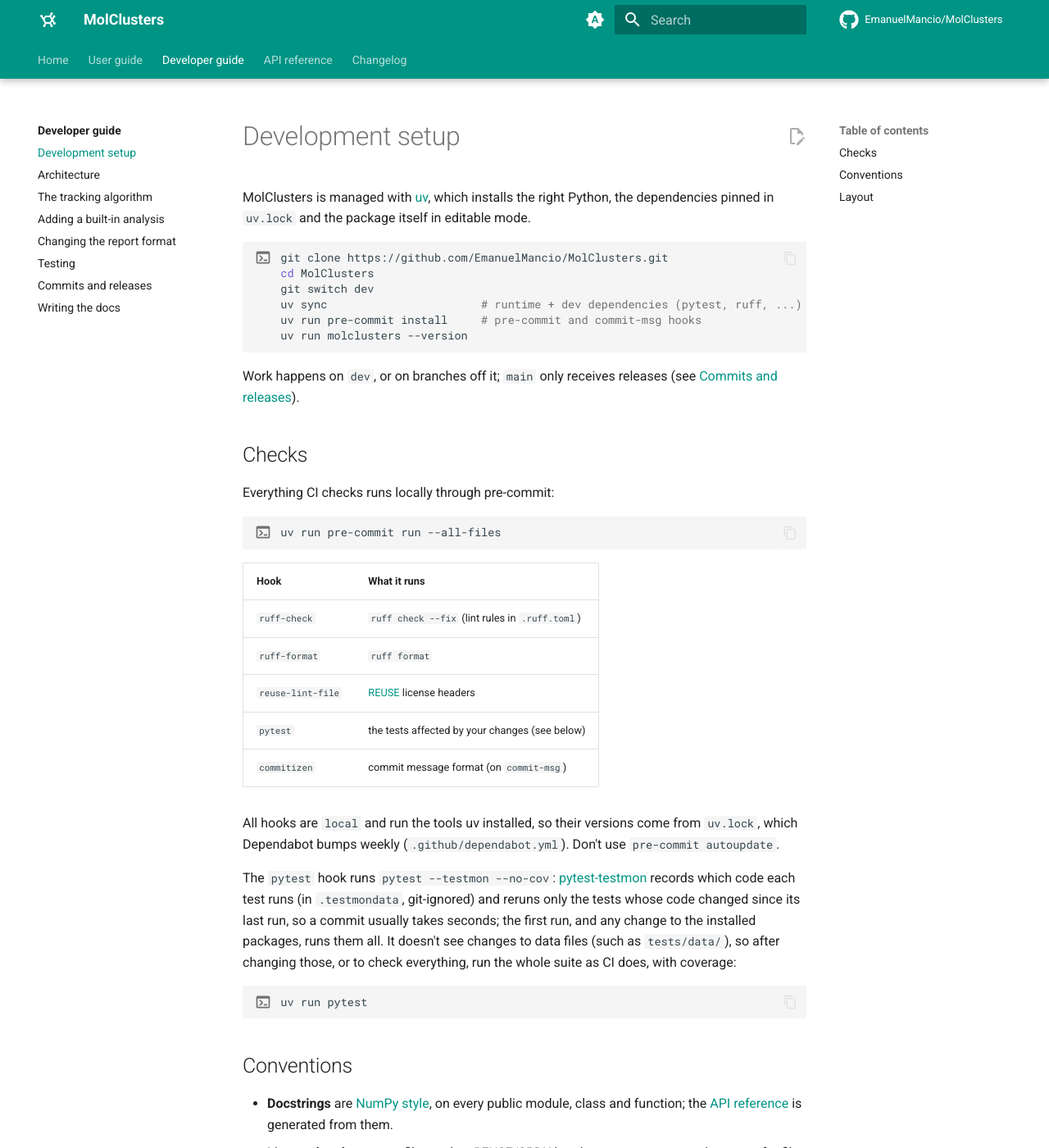
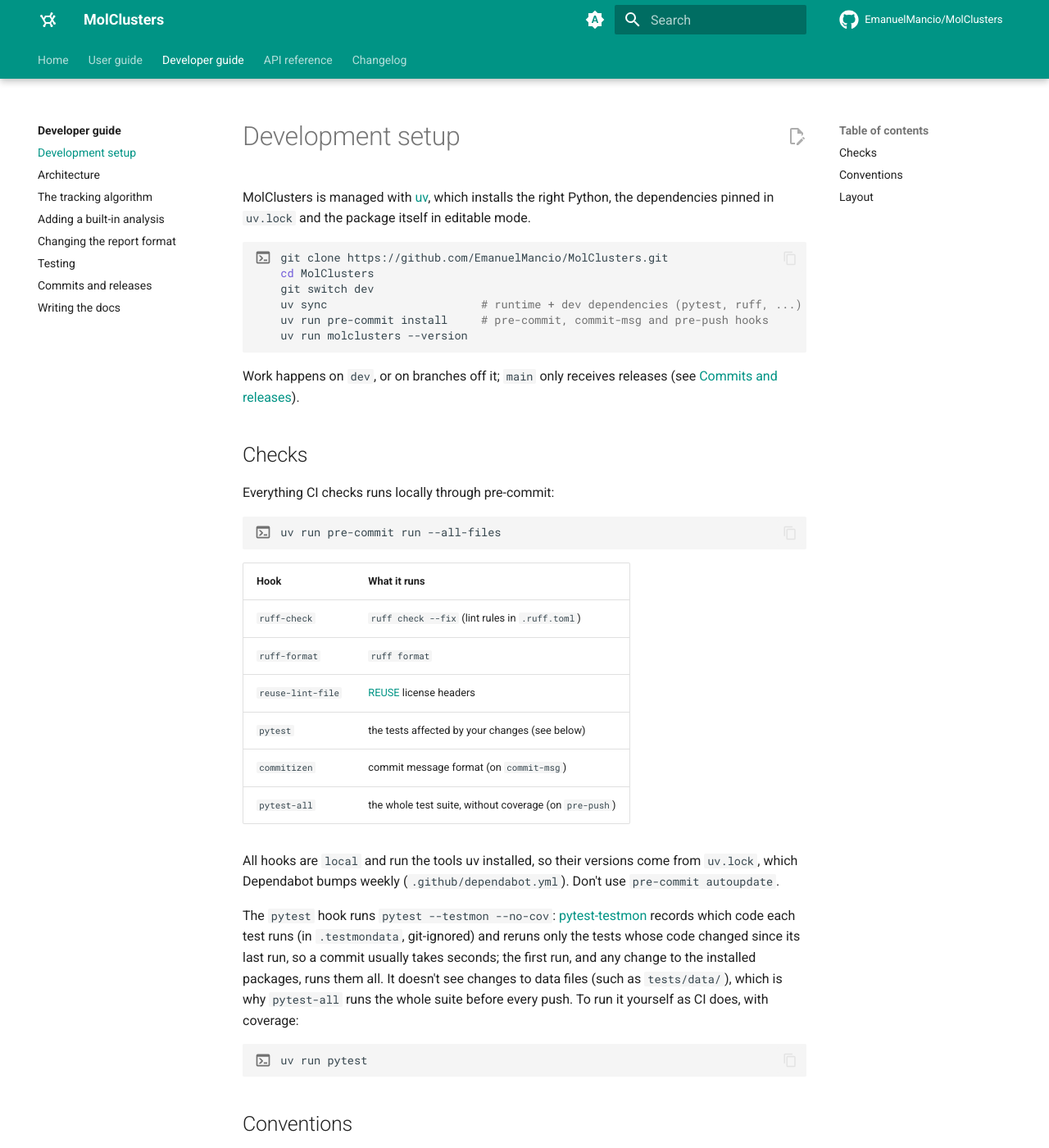
Before and after one commit to EmanuelMancio/MolClusters, an MkDocs documentation site: the page built from docs/developer-guide/setup.md, in a window 1280 px wide and 1400 px high. Shown: the whole window at 82% size. Built offline with MkDocs 1.6.1 and Material for MkDocs 9.7.7, drawn with Linux system fonts in a browser that asks for light colours; comment, search, counter and statistics services are not loaded.

Commit message:
chore(pre-commit): run the whole test suite before a push
The commit hook only runs the tests testmon selects, which misses changes to data
files; a pre-push hook now runs them all, without coverage (left to CI).

Co-Authored-By: Claude Opus 5.5 <noreply@anthropic.com>

````diff
--- a/docs/developer-guide/setup.md
+++ b/docs/developer-guide/setup.md
@@ -9,7 +9,7 @@ git clone https://github.com/EmanuelMancio/MolClusters.git
 cd MolClusters
 git switch dev
 uv sync                       # runtime + dev dependencies (pytest, ruff, ...)
-uv run pre-commit install     # pre-commit and commit-msg hooks
+uv run pre-commit install     # pre-commit, commit-msg and pre-push hooks
 uv run molclusters --version
 ```
 
@@ -31,6 +31,7 @@ uv run pre-commit run --all-files
 | `reuse-lint-file` | [REUSE](https://reuse.software/) license headers |
 | `pytest` | the tests affected by your changes (see below) |
 | `commitizen` | commit message format (on `commit-msg`) |
+| `pytest-all` | the whole test suite, without coverage (on `pre-push`) |
 
 All hooks are `local` and run the tools uv installed, so their versions come from
 `uv.lock`, which Dependabot bumps weekly (`.github/dependabot.yml`). Don't use
@@ -41,8 +42,8 @@ The `pytest` hook runs `pytest --testmon --no-cov`:
 `.testmondata`, git-ignored) and reruns only the tests whose code changed since its
 last run, so a commit usually takes seconds; the first run, and any change to the
 installed packages, runs them all. It doesn't see changes to data files (such as
-`tests/data/`), so after changing those, or to check everything, run the whole suite
-as CI does, with coverage:
+`tests/data/`), which is why `pytest-all` runs the whole suite before every push. To
+run it yourself as CI does, with coverage:
 
 ```bash
 uv run pytest
````
Also changed, not shown: .pre-commit-config.yaml (+11 -1 lines), CLAUDE.md (+2 -2 lines), CONTRIBUTING.md (+1 -1 lines).
